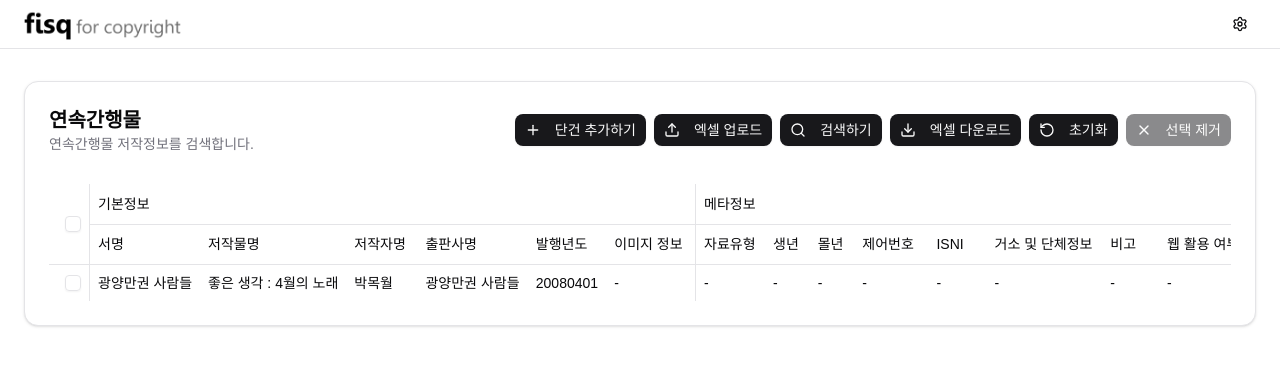
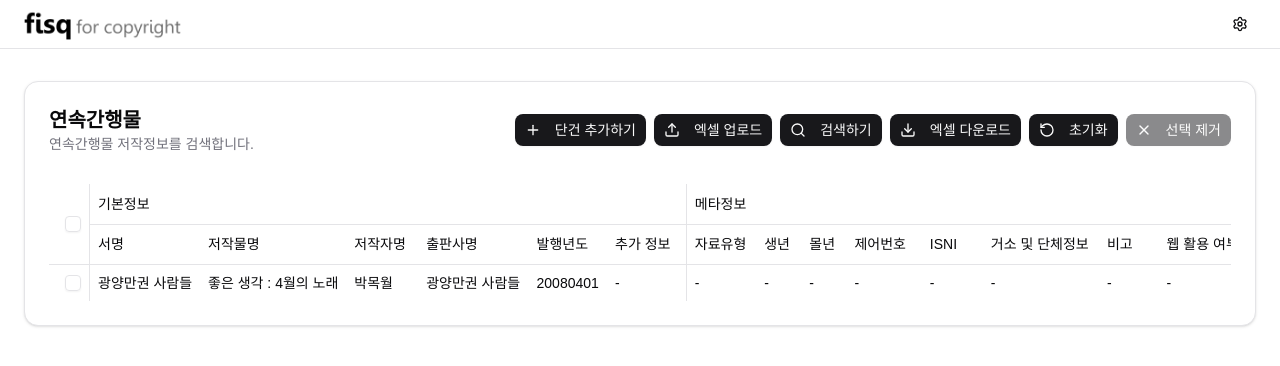
Before and after one commit to FISOLUTION/fisq-copyright-frontend, a Next.js app: page /serial in a window 1280 px wide. Shown: the top 366 px of the page. Built offline with nearby package versions, Linux system fonts and the light colour scheme.

Commit message:
refactor: 이미지 정보 필드를 추가 정보 필드로 변경

```diff
--- a/src/pages/monograph/index.tsx
+++ b/src/pages/monograph/index.tsx
@@ -28,7 +28,7 @@ const initialData: MonographPublication[] = [
     bookTitle: "광양만권 사람들",
     publisher: "광양만권 사람들",
     publishYear: "20080401",
-    imageInfo: null,
+    additionalInfo: null,
     authorType: null,
     birthYear: null,
     deathYear: null,
@@ -47,7 +47,7 @@ const basicColumns: BasicColumn[] = [
   { key: "author", label: "저작자명", width: "w-24" },
   { key: "publisher", label: "출판사명", width: "w-28" },
   { key: "publishYear", label: "발행년도", width: "w-20" },
-  { key: "imageInfo", label: "이미지 정보", width: "w-30" },
+  { key: "additionalInfo", label: "추가 정보", width: "w-30" },
 ];
 
 const metaColumns: MetaColumn[] = [
@@ -71,7 +71,7 @@ const formFields: FormField[] = [
   { key: "author", label: "저작자명", type: "text", required: true },
   { key: "publisher", label: "출판사명", type: "text", required: true },
   { key: "publishYear", label: "발행년도", type: "text", required: true },
-  { key: "imageInfo", label: "이미지 정보", type: "text", required: false },
+  { key: "additionalInfo", label: "추가 정보", type: "text", required: false },
 ];
 
 export default function Monograph() {
@@ -132,7 +132,7 @@ export default function Monograph() {
               bookTitle: item.bookTitle,
               publisher: item.publisher,
               publishYear: item.publishYear,
-              imageInfo: item.imageInfo,
+              additionalInfo: item.additionalInfo,
             },
             index,
           );
@@ -228,7 +228,7 @@ export default function Monograph() {
       bookTitle: formData.get("bookTitle") as string,
       publisher: formData.get("publisher") as string,
       publishYear: formData.get("publishYear") as string,
-      imageInfo: (formData.get("imageInfo") as string) || null,
+      additionalInfo: (formData.get("additionalInfo") as string) || null,
       authorType: null,
       birthYear: null,
       deathYear: null,
@@ -257,7 +257,7 @@ export default function Monograph() {
         bookTitle: item.bookTitle || "",
         publisher: item.publisher || "",
         publishYear: item.publishYear || "",
-        imageInfo: item.imageInfo || null,
+        additionalInfo: item.additionalInfo || null,
         // 메타정보는 빈 상태로 초기화 (검색을 통해 채울 예정)
         authorType: null,
         birthYear: null,
--- a/src/pages/serial/index.tsx
+++ b/src/pages/serial/index.tsx
@@ -28,7 +28,7 @@ const initialData: SerialPublication[] = [
     bookTitle: "광양만권 사람들",
     publisher: "광양만권 사람들",
     publishYear: "20080401",
-    imageInfo: null,
+    additionalInfo: null,
     articleTitle: "좋은 생각 : 4월의 노래",
     authorType: null,
     birthYear: null,
@@ -49,7 +49,7 @@ const basicColumns: BasicColumn[] = [
   { key: "author", label: "저작자명", width: "w-24" },
   { key: "publisher", label: "출판사명", width: "w-28" },
   { key: "publishYear", label: "발행년도", width: "w-20" },
-  { key: "imageInfo", label: "이미지 정보", width: "w-30" },
+  { key: "additionalInfo", label: "추가 정보", width: "w-30" },
 ];
 
 const metaColumns: MetaColumn[] = [
@@ -74,7 +74,7 @@ const formFields: FormField[] = [
   { key: "author", label: "저작자명", type: "text", required: true },
   { key: "publisher", label: "출판사명", type: "text", required: true },
   { key: "publishYear", label: "발행년도", type: "text", required: true },
-  { key: "imageInfo", label: "이미지 정보", type: "text", required: false },
+  { key: "additionalInfo", label: "추가 정보", type: "text", required: false },
 ];
 
 export default function Home() {
@@ -135,7 +135,7 @@ export default function Home() {
               bookTitle: item.bookTitle,
               publisher: item.publisher,
               publishYear: item.publishYear,
-              imageInfo: item.imageInfo,
+              additionalInfo: item.additionalInfo,
               articleTitle: item.articleTitle,
             },
             index,
@@ -232,7 +232,7 @@ export default function Home() {
       bookTitle: formData.get("bookTitle") as string,
       publisher: formData.get("publisher") as string,
       publishYear: formData.get("publishYear") as string,
-      imageInfo: (formData.get("imageInfo") as string) || null,
+      additionalInfo: (formData.get("additionalInfo") as string) || null,
       articleTitle: formData.get("articleTitle") as string,
       authorType: null,
       birthYear: null,
@@ -261,7 +261,7 @@ export default function Home() {
       bookTitle: item.bookTitle || "",
       publisher: item.publisher || "",
       publishYear: item.publishYear || "",
-      imageInfo: item.imageInfo || null,
+      additionalInfo: item.additionalInfo || null,
       articleTitle: item.articleTitle || "",
       // 메타정보는 빈 상태로 초기화 (검색을 통해 채울 예정)
       authorType: null,
--- a/src/types/dtos/book-search.ts
+++ b/src/types/dtos/book-search.ts
@@ -3,7 +3,7 @@ export interface BaseSearchRequestItem {
   bookTitle: string | null;
   publisher: string;
   publishYear: string;
-  imageInfo: string | null;
+  additionalInfo: string | null;
 }
 
 export interface SerialRequestItem extends BaseSearchRequestItem {
--- a/src/types/publication.ts
+++ b/src/types/publication.ts
@@ -12,7 +12,7 @@ export interface SerialPublication extends BaseBookData {
   bookTitle: string | null;
   publisher: string;
   publishYear: string;
-  imageInfo: string | null;
+  additionalInfo: string | null;
   articleTitle: string;
 
   // 메타정보 (SerialResponseItem 기반, 기본정보 중복 제외)
@@ -37,7 +37,7 @@ export interface MonographPublication extends BaseBookData {
   bookTitle: string | null;
   publisher: string;
   publishYear: string;
-  imageInfo: string | null;
+  additionalInfo: string | null;
 
   // 메타정보 (BookSearchResponseItem 기반)
   authorType: string | null;
```
